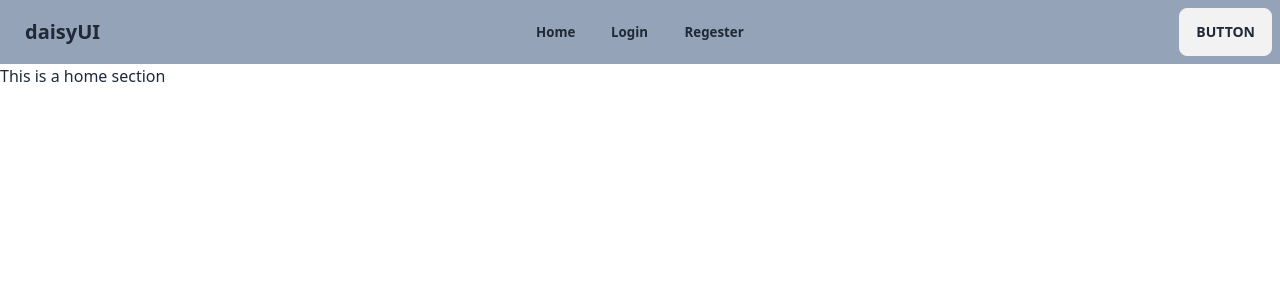
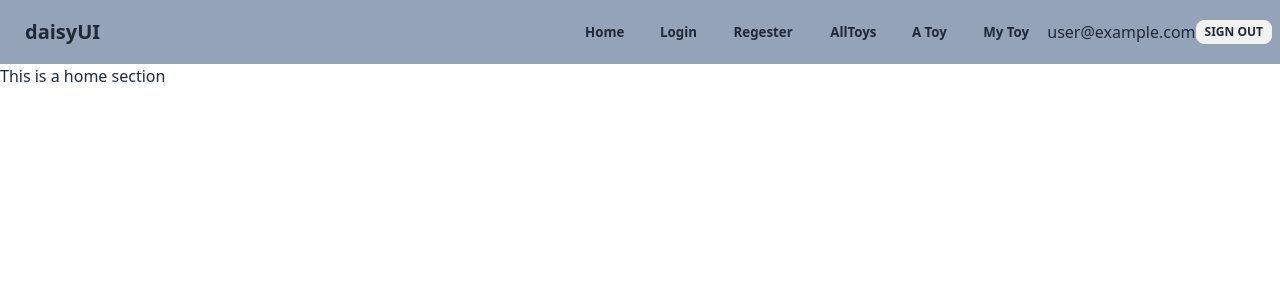
Before and after one commit to jeetovi/Toy-Car-client-side, a React (Vite) app: page / in a window 1280 px wide. Shown: the top 300 px of the page. Built offline with nearby package versions, Linux system fonts and the light colour scheme; no server answers; sample sign-in values are in the browser's storage.

Commit message:
Login section complete

```diff
--- a/src/Provider/AuthProvider.jsx
+++ b/src/Provider/AuthProvider.jsx
@@ -1,5 +1,5 @@
-import { createContext, useState } from "react";
-import { createUserWithEmailAndPassword, getAuth, signInWithEmailAndPassword } from "firebase/auth";
+import { createContext, useEffect, useState } from "react";
+import { createUserWithEmailAndPassword, getAuth, onAuthStateChanged, signInWithEmailAndPassword, signOut } from "firebase/auth";
 import app from "../../firebase/firebaseConfig";
 
 
@@ -7,6 +7,8 @@ export const AuthContext = createContext(null);
 const auth = getAuth(app)
 const AuthProvider = ({children}) => {
     const [ user, setUser] = useState(null)
+    // Loding section
+    const [lodding, setLodding] = useState(true)
     // Regestation
  const createUser = (email, password) =>{
     return createUserWithEmailAndPassword( auth, email, password)
@@ -15,8 +17,23 @@ const AuthProvider = ({children}) => {
 const signIn = (email, password) =>{
     return signInWithEmailAndPassword(auth, email, password)
 }
+// Sign Out
+const  logOut = () =>{
+  return  signOut(auth)
+}
+// obserb auth state change
+useEffect(() => {
+    const unsubscribe =  onAuthStateChanged(auth, currentUser =>{
+        console.log('auth state change', currentUser)
+        setUser(currentUser)
+        setLodding(false)
+    })
+    return () => {
+        unsubscribe();
+    }
+})
   const authInfo = {
-    user,createUser,signIn
+    user,createUser,signIn,logOut,lodding
   }
   return <AuthContext.Provider value={authInfo}>
      {children}
--- /dev/null
+++ b/src/Routes/PrivetRoute.jsx
@@ -0,0 +1,23 @@
+import { useContext } from "react";
+import { AuthContext } from "../Provider/AuthProvider";
+import { Navigate } from "react-router-dom";
+import AllToy from "../components/AllToy";
+
+
+
+const PrivetRoute = ({children}) => {
+    const {user,lodding} = useContext(AuthContext)
+
+    // lodding
+    if (lodding){
+        return <progress className="progress w-56"></progress>
+    }
+    if(user){
+
+        return children
+    }
+         return <Navigate to='/login' replace={true}></Navigate>
+
+};
+
+export default PrivetRoute;
--- /dev/null
+++ b/src/components/AToy.jsx
@@ -0,0 +1,11 @@
+
+
+const AToy = () => {
+    return (
+        <div>
+            <h1>This is a A toy sections</h1>
+        </div>
+    );
+};
+
+export default AToy;
--- /dev/null
+++ b/src/components/AllToy.jsx
@@ -0,0 +1,11 @@
+
+
+const AllToy = () => {
+    return (
+        <div>
+            <h1> This is a toy section s </h1>
+        </div>
+    );
+};
+
+export default AllToy;
--- a/src/components/Header.jsx
+++ b/src/components/Header.jsx
@@ -1,35 +1,106 @@
+import { useContext } from "react";
 import { Link } from "react-router-dom";
+import { AuthContext } from "../Provider/AuthProvider";
+
 
 const Header = () => {
+  const { user, logOut } = useContext(AuthContext);
+  const handleLogOut = () => {
+    logOut()
+      .then(() => {})
+      .catch((error) => console.error(error));
+  };
   return (
     <div>
       <div className="navbar bg-slate-400">
         <div className="navbar-start">
           <div className="dropdown">
             <label tabIndex={0} className="btn btn-ghost lg:hidden">
-        <svg xmlns="http://www.w3.org/2000/svg" className="h-5 w-5" fill="none" viewBox="0 0 24 24" stroke="currentColor"><path strokeLinecap="round" strokeLinejoin="round" strokeWidth="2" d="M4 6h16M4 12h8m-8 6h16" /></svg>
+              <svg
+                xmlns="http://www.w3.org/2000/svg"
+                className="h-5 w-5"
+                fill="none"
+                viewBox="0 0 24 24"
+                stroke="currentColor"
+              >
+                <path
+                  strokeLinecap="round"
+                  strokeLinejoin="round"
+                  strokeWidth="2"
+                  d="M4 6h16M4 12h8m-8 6h16"
+                />
+              </svg>
             </label>
-      <ul tabIndex={0} className="menu menu-sm dropdown-content mt-3 z-[1] p-2 shadow bg-base-100 rounded-box w-52">
-      <Link className="btn btn-ghost normal-case text-x2" to='/'>Home</Link>
+            <ul
+              tabIndex={0}
+              className="menu menu-sm dropdown-content mt-3 z-[1] p-2 shadow bg-base-100 rounded-box w-52"
+            >
+              <Link className="btn btn-ghost normal-case text-x2" to="/">
+                Home
+              </Link>
 
-      <Link className="btn btn-ghost normal-case text-x2" to='/login'>Login</Link>
+              <Link className="btn btn-ghost normal-case text-x2" to="/login">
+                Login
+              </Link>
 
+              <Link
+                className="btn btn-ghost normal-case text-x2"
+                to="/regestation"
+              >
+                Regester
+              </Link>
+          <Link className="btn btn-ghost normal-case text-x2" to="/alltoy">
+             AllToys
+           </Link>
+           { user && <Link className="btn btn-ghost normal-case text-x2" to="/atoy">
+             A Toy
+           </Link>}
+           { user && <Link className="btn btn-ghost normal-case text-x2" to="/mytoy">
+             My Toy
+           </Link>}
 
-        <Link className="btn btn-ghost normal-case text-x2" to='/regestation'>Regester</Link>
             </ul>
           </div>
           <a className="btn btn-ghost normal-case text-xl">daisyUI</a>
         </div>
         <div className="navbar-center hidden lg:flex">
-  <Link className="btn btn-ghost normal-case text-x2" to='/'>Home</Link>
+          <Link className="btn btn-ghost normal-case text-x2" to="/">
+            Home
+          </Link>
 
-    <Link className="btn btn-ghost normal-case text-x2" to='/login'>Login</Link>
+          <Link className="btn btn-ghost normal-case text-x2" to="/login">
+            Login
+          </Link>
 
-    <Link className="btn btn-ghost normal-case text-x2" to='/regestation'>Regester</Link>
+          <Link className="btn btn-ghost normal-case text-x2" to="/regestation">
+            Regester
+          </Link>
+          <Link className="btn btn-ghost normal-case text-x2" to="/alltoy">
+             AllToys
+           </Link>
+          { user && <Link className="btn btn-ghost normal-case text-x2" to="/atoy">
+             A Toy
+           </Link>}
+           { user && <Link className="btn btn-ghost normal-case text-x2" to="/mytoy">
+             My Toy
+           </Link>}
+
+
+
         </div>
-  <div className="navbar-end">
-    <a className="btn">Button</a>
-  </div>
+
+        {user ? (
+          <>
+
+            <span>{user.email}</span>
+            <button onClick={handleLogOut} className="btn btn-xs">
+              Sign Out{" "}
+            </button>
+          </>
+        ) : (
+
+          <Link to="/login">Login</Link>
+        )}
       </div>
     </div>
   );
--- /dev/null
+++ b/src/components/MyToy.jsx
@@ -0,0 +1,11 @@
+
+
+const MyToy = () => {
+    return (
+        <div>
+            <h1>This is a my toy sections </h1>
+        </div>
+    );
+};
+
+export default MyToy;
--- /dev/null
+++ b/src/components/UserProfile.jsx
@@ -0,0 +1,12 @@
+
+
+const UserProfile = () => {
+    return (
+        <div>
+            <h1> My User Profile</h1>
+
+        </div>
+    );
+};
+
+export default UserProfile;
```
Also changed, not shown: src/main.jsx (+22 -1 lines). Lines whose indentation alone changed are shown as unchanged.
